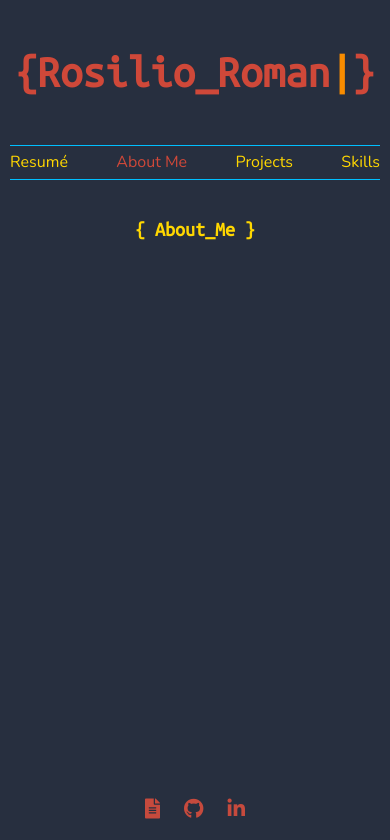
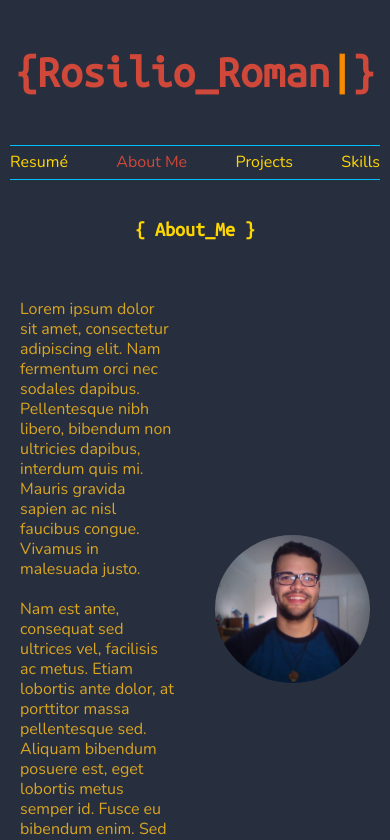
Before and after one commit to rosilioroman/personal-portfolio, a React (Create React App) app in the folder portfolio/: page /about in a window 390 px wide. Shown: the top 840 px of the page. Built offline with nearby package versions, Linux system fonts and the light colour scheme.

Commit message:
Structure for About Me page in place (need to add styles for mobile). Misc changes in Footer and NavBar.

```diff
--- a/portfolio/src/Components/Content/AboutMe.js
+++ b/portfolio/src/Components/Content/AboutMe.js
@@ -1,5 +1,6 @@
 import React from 'react';
 import './Content.css';
+import SelfPortrait from '../../images/self-portrait.JPG';
 
 const AboutMe = props => {
     return (
@@ -7,6 +8,23 @@ const AboutMe = props => {
             <h3>
                 {`{ About_Me }`}
             </h3>
+            <div className="about-me-content">
+                <div className="about-me-text">
+                    <p>
+                    Lorem ipsum dolor sit amet, consectetur adipiscing elit. Nam fermentum orci nec sodales dapibus. Pellentesque nibh libero, bibendum non ultricies dapibus, interdum quis mi. Mauris gravida sapien ac nisl faucibus congue. Vivamus in malesuada justo.
+                    </p>
+                    <p>
+                    Nam est ante, consequat sed ultrices vel, facilisis ac metus. Etiam lobortis ante dolor, at porttitor massa pellentesque sed. Aliquam bibendum posuere est, eget lobortis metus semper id. Fusce eu bibendum enim. Sed dapibus eget ante mattis lacinia. Sed at mi sed sapien placerat aliquet.
+                    </p>
+                </div>
+                <div className="about-me-pic">
+                    <img
+                        src={SelfPortrait}
+                        alt="Portrait of Rosilio Roman"
+                        className="self-portrait"
+                    />
+                </div>
+            </div>
         </section>
     );
 }
--- a/portfolio/src/Components/Content/Content.css
+++ b/portfolio/src/Components/Content/Content.css
@@ -25,6 +25,32 @@ p {
     text-decoration: underline #00BFFF;
 }
 
+/* About Me Page */
+.about-me-content {
+    width: 100%;
+    display: flex;
+    margin: 20px 0;
+}
+
+.about-me-text {
+    width: 50%;
+    line-height: 1.25;
+    padding: 20px;
+}
+
+.about-me-pic {
+    width: 50%;
+    display: flex;
+    justify-content: center;
+    align-items: center;
+    padding: 20px;
+}
+
+.self-portrait {
+    border-radius: 50%;
+    max-width: 250px;
+}
+
 /* Skills Page */
 .skills-content {
     width: 100%;
--- a/portfolio/src/Components/Footer/Footer.css
+++ b/portfolio/src/Components/Footer/Footer.css
@@ -1,11 +1,12 @@
 .footer-container {
     position: fixed;
     bottom: 20px;
+    z-index: 1;
 }
 
 .footer-links {
-    width: 100px;
-    height: 30px;
+    width: 150px;
+    height: 35px;
     display: flex;
     justify-content: space-between;
     align-items: center;
@@ -16,3 +17,9 @@
 .f-link:hover {
     color: #F88C00;
 }
+
+@media (max-width: 800px) {
+    .footer-container {
+        position: static;
+    }
+}
--- a/portfolio/src/Components/Footer/Footer.js
+++ b/portfolio/src/Components/Footer/Footer.js
@@ -28,6 +28,11 @@ const Footer = props => {
                         <i className="fab fa-linkedin-in"></i>
                     </a>
                 </div>
+                <div className="f-link">
+                    <a href="mailto:rosilioroman@gmail.com" target="_blank" rel="noopener noreferrer">
+                        <i class="fas fa-envelope"></i>
+                    </a>
+                </div>
             </div>
         </footer>
     );
--- a/portfolio/src/Components/Navigation/Navigation.css
+++ b/portfolio/src/Components/Navigation/Navigation.css
@@ -15,5 +15,9 @@
 }
 
 .active {
-    color: #cf4839;
+    color: #CF4839;
 }
+
+.active:hover {
+    color: #CF4839 !important;
+}
```
Also changed, not shown: portfolio/src/images/self-portrait.JPG (added).
